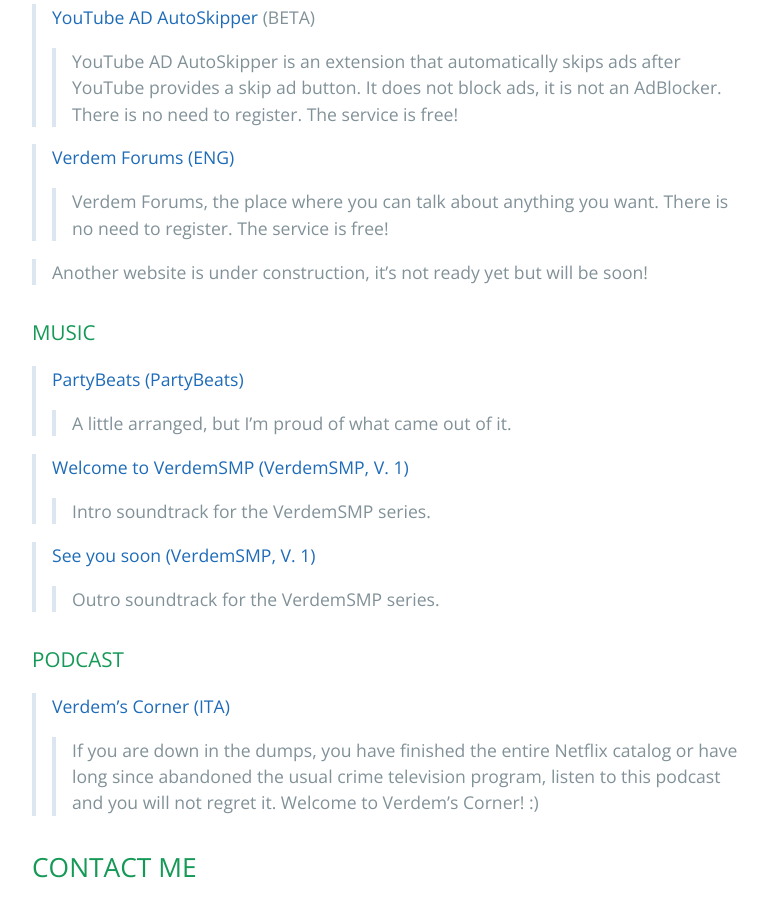
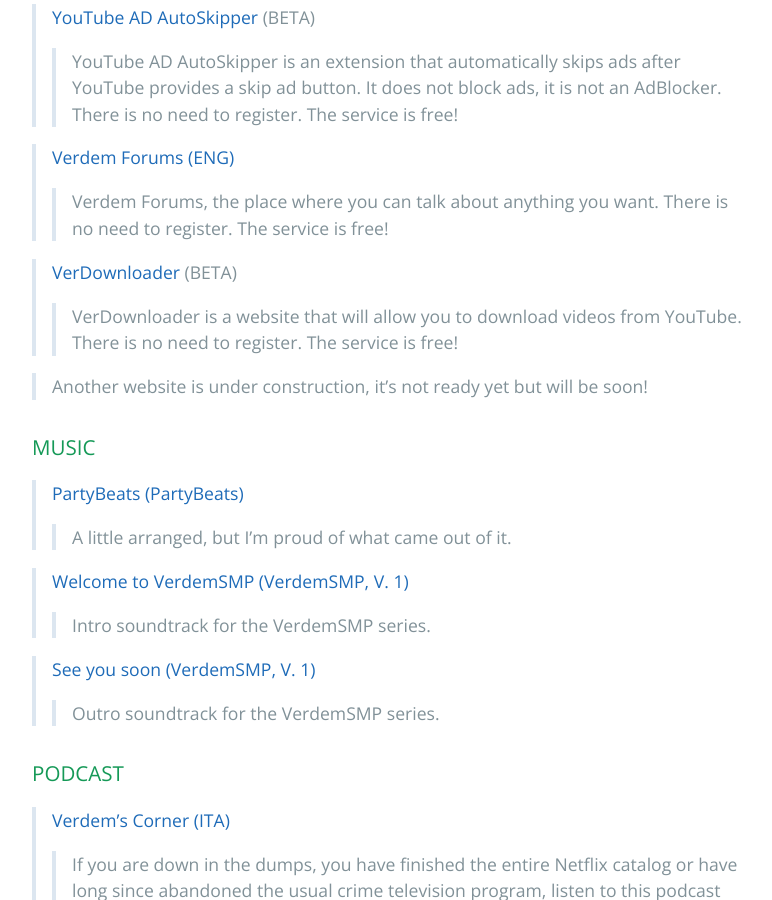
Before and after one commit to Verdem-crypto/verdem-crypto.github.io, a Jekyll site: the page built from index.md, in a window 1280 px wide and 900 px high, scrolled down 2089 px. Shown: the whole window, without its empty margins (192-964 px from the left). Built offline with Jekyll 4.4.1, drawn with Linux system fonts in a browser that asks for light colours; our own code applies the rules of GitHub Pages for plain Markdown files; a script that is not in the unit is left out; the repository's description, which GitHub fills in, is left out.

Commit message:
Update index.md

```diff
--- a/index.md
+++ b/index.md
@@ -79,6 +79,10 @@
 >[Verdem Forums (ENG)](https://verdem.tribe.so/)
 >
 >> Verdem Forums, the place where you can talk about anything you want. There is no need to register. The service is free!
+
+>[VerDownloader](https://verdownloader.herokuapp.com/) (BETA)
+>
+>> VerDownloader is a website that will allow you to download videos from YouTube. There is no need to register. The service is free!
 
 >Another website is under construction, it's not ready yet but will be soon!
 
```
